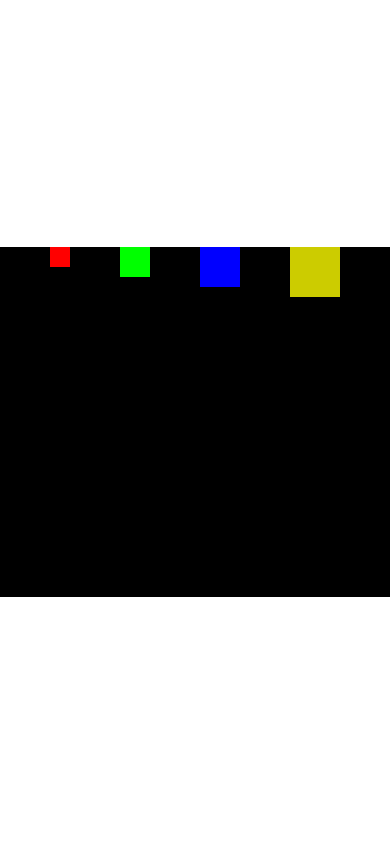
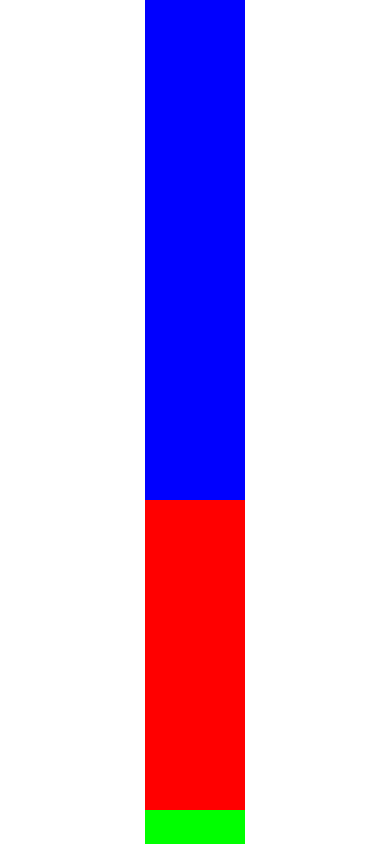
Before and after one commit to dronan/exercise-react-native, a React Native app: screen / in a window 390 px wide. Built offline with nearby package versions, Linux system fonts and the light colour scheme.

Commit message:
trabalhando flex

```diff
--- a/src/App.js
+++ b/src/App.js
@@ -1,11 +1,11 @@
 import React from 'react';
 import {SafeAreaView, StyleSheet} from 'react-native';
-import FlexboxV3 from './components/layout/FlexboxV3';
+import FlexboxV4 from './components/layout/FlexboxV4';
 
 export default () => {
   return (
     <SafeAreaView style={style.App}>
-      <FlexboxV3 />
+      <FlexboxV4 />
     </SafeAreaView>
   );
 };
--- /dev/null
+++ b/src/components/layout/FlexboxV4.js
@@ -0,0 +1,32 @@
+import React from 'react';
+import {StyleSheet, View} from 'react-native';
+
+export default props => {
+  return (
+    <View style={style.FlexV4}>
+      <View style={style.V0}></View>
+      <View style={style.V1}></View>
+      <View style={style.V2}></View>
+    </View>
+  );
+};
+
+const style = StyleSheet.create({
+  FlexV4: {
+    width: 100,
+    backgroundColor: '#000',
+    flexGrow: 1,
+  },
+  V0: {
+    backgroundColor: '#00F',
+    height: 500,
+  },
+  V1: {
+    backgroundColor: '#F00',
+    flexGrow: 9,
+  },
+  V2: {
+    backgroundColor: '#0F0',
+    flexGrow: 1,
+  },
+});
```
